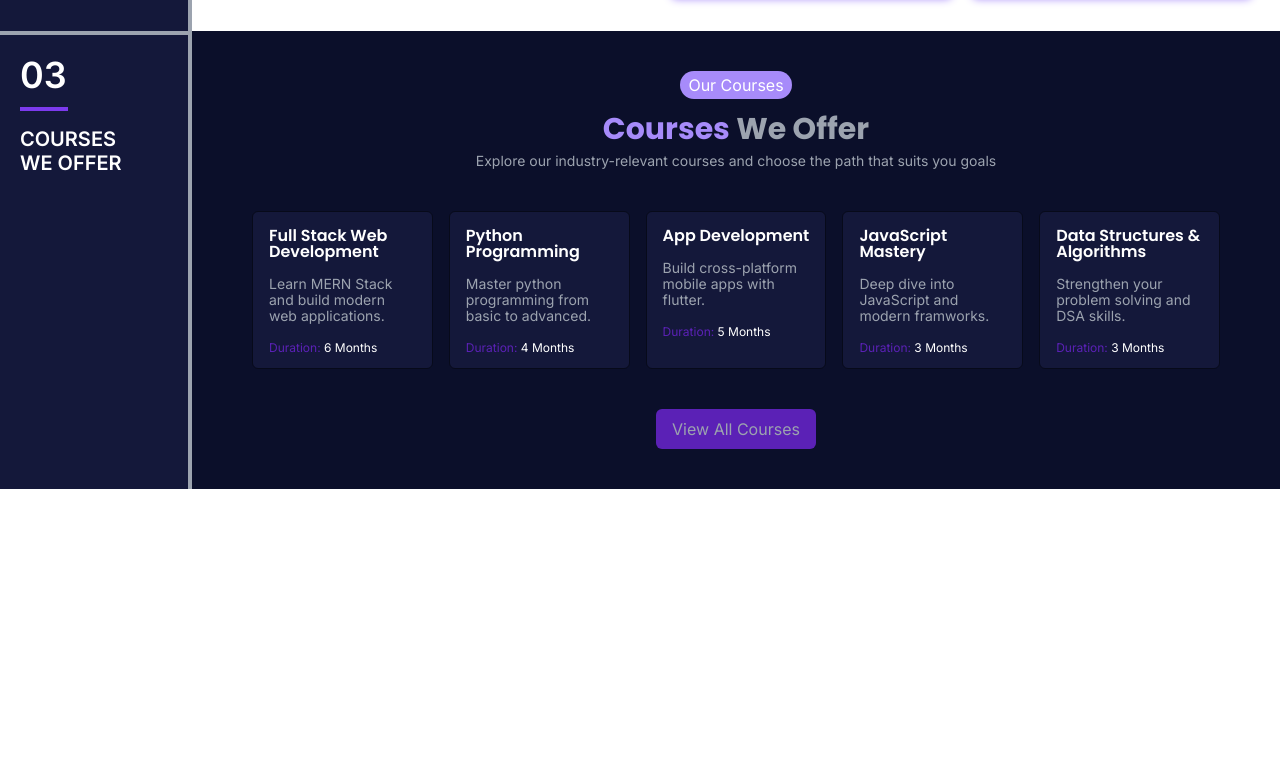
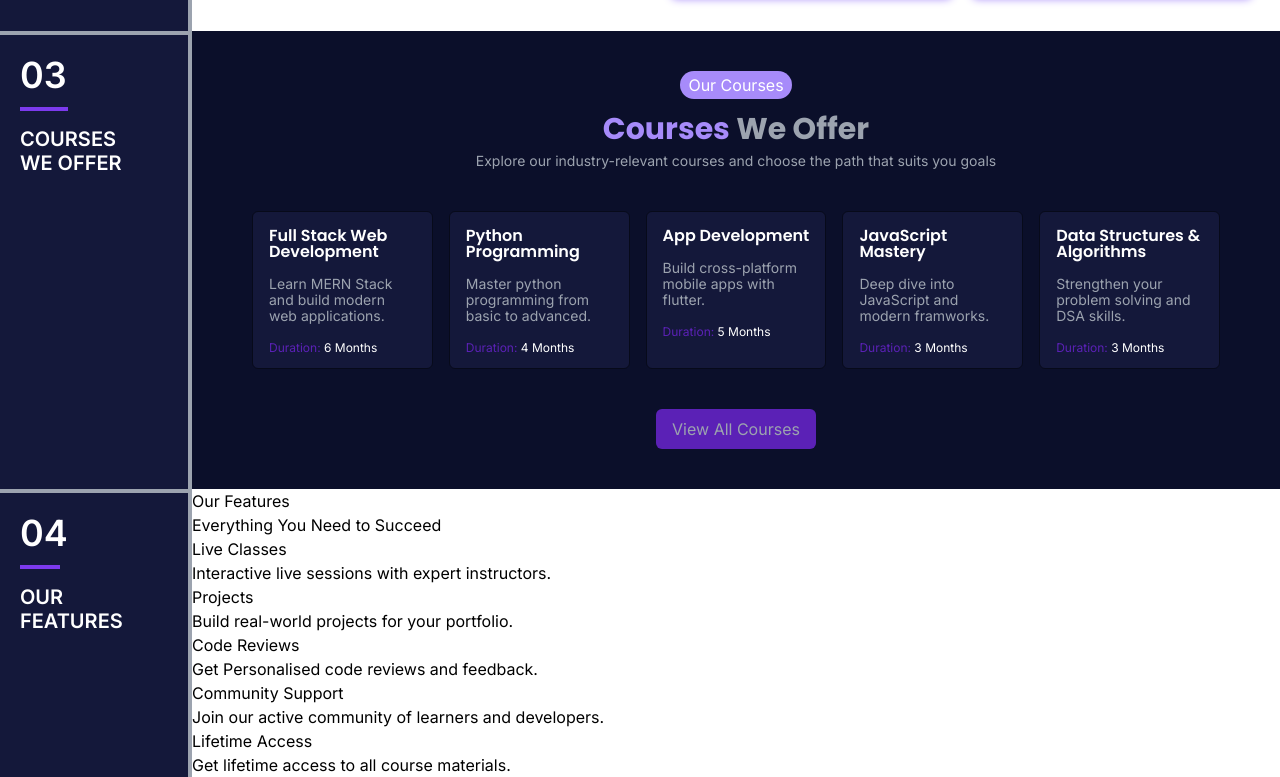
Before and after one commit to Arjun4592-art/Institute, a React (Vite) app: page / in a window 1280 px wide. Shown: the part 1161-1938 px from the top of the page. Before the commit the page ends 1650 px from the top, so only its background shows below. Built offline with nearby package versions, Linux system fonts and the light colour scheme.

Commit message:
Features components

```diff
--- /dev/null
+++ b/src/components/Features.tsx
@@ -0,0 +1,62 @@
+interface featuresTs {
+  icon: string
+  title: string
+  description: string
+}
+const Features = () => {
+  const features: featuresTs[] = [
+    {
+      icon: '',
+      title: 'Live Classes',
+      description: 'Interactive live sessions with expert instructors.',
+    },
+    {
+      icon: '',
+      title: 'Projects',
+      description: 'Build real-world projects for your portfolio.',
+    },
+    {
+      icon: '',
+      title: 'Code Reviews',
+      description: 'Get Personalised code reviews and feedback.',
+    },
+    {
+      icon: '',
+      title: 'Community Support',
+      description: 'Join our active community of learners and developers.',
+    },
+    {
+      icon: '',
+      title: 'Lifetime Access',
+      description: 'Get lifetime access to all course materials.',
+    },
+  ]
+  return (
+    <div className='grid grid-cols-[15%_85%]'>
+      <div className='bg-dark-200 p-5 text-white border-r-4 border-t-4 border-text-secondary'>
+        <h3 className='relative text-4xl font-bold after:content-[""] after:absolute after:w-10 after:h-1 after:z-2 after:bg-primary after:left-0 after:-bottom-4'>
+          04
+        </h3>
+        <h2 className='text-xl mt-8 leading-6 font-bold uppercase'>
+          Our Features
+        </h2>
+      </div>
+      <div>
+        <div>
+          <div>Our Features</div>
+          <h1>Everything You Need to Succeed</h1>
+        </div>
+        <div>
+          {features.map((item, _index) => (
+            <div key={_index}>
+              <h1>{item?.title}</h1>
+              <p>{item?.description}</p>
+            </div>
+          ))}
+        </div>
+      </div>
+    </div>
+  )
+}
+
+export default Features
--- a/src/components/Home.tsx
+++ b/src/components/Home.tsx
@@ -1,5 +1,6 @@
 import About from './About'
 import Courses from './Courses'
+import Features from './Features'
 import HeroSection from './HeroSection'
 
 const Home = () => {
@@ -8,6 +9,7 @@ const Home = () => {
       <HeroSection />
       <About />
       <Courses />
+      <Features />
     </div>
   )
 }
```
